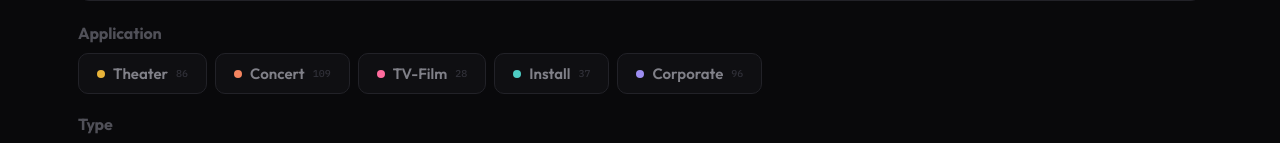
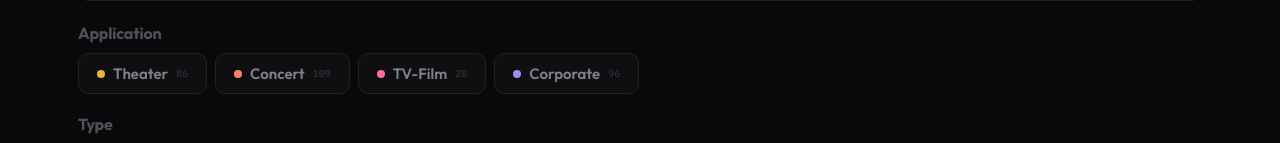
Before and after one commit to Rzalumen/MovingLightDatabase, a React (Vite) app: page / in a window 1280 px wide. Shown: the part 143-286 px from the top of the page. Built offline with nearby package versions, Linux system fonts and the light colour scheme.

Commit message:
Remove Install from application filters

```diff
--- a/src/App.jsx
+++ b/src/App.jsx
@@ -5,10 +5,10 @@ import FIXTURES from "./fixtures.json";
 
 const CAT_COLORS = { "Spot / Profile":"#F5A623", "Wash":"#4ECDC4", "Bar / Batten":"#C77DFF" };
 const LAMP_COLORS = { "LED":"#6EE7A8", "Discharge":"#F5A623", "Laser":"#FF6B6B", "Other":"#9AA5B1" };
-const APP_COLORS = { "Theater":"#E8B339", "Concert":"#F4845F", "TV-Film":"#FF6B9D", "Install":"#4ECDC4", "Corporate":"#9D8DF1" };
+const APP_COLORS = { "Theater":"#E8B339", "Concert":"#F4845F", "TV-Film":"#FF6B9D", "Corporate":"#9D8DF1" };
 const TIER_COLORS = { "Small":"#6EE7A8", "Medium":"#E8B339", "Large":"#F4845F" };
 const TIER_DESC = { "Small":"< 10k lm", "Medium":"10\u201330k lm", "Large":"\u2265 30k lm" };
-const APP_ORDER = ["Theater","Concert","TV-Film","Install","Corporate"];
+const APP_ORDER = ["Theater","Concert","TV-Film","Corporate"];
 
 const FEAT_FILTERS = [
   { key:"framing",   label:"Framing Shutters", icon:<Scissors size={14}/>,  color:"#6EE7A8", field:f=>f.framing },
```
